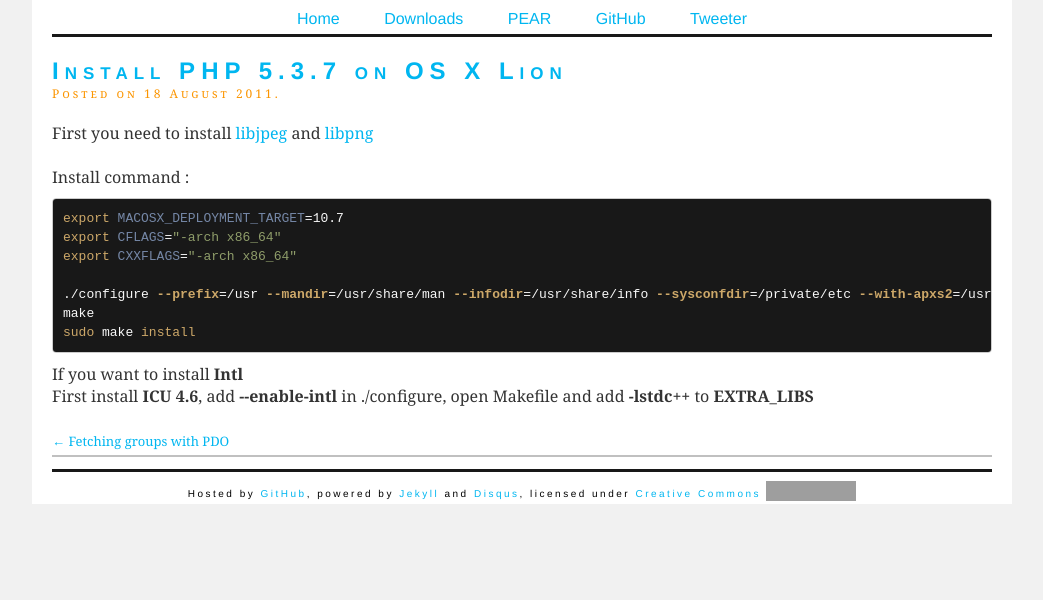
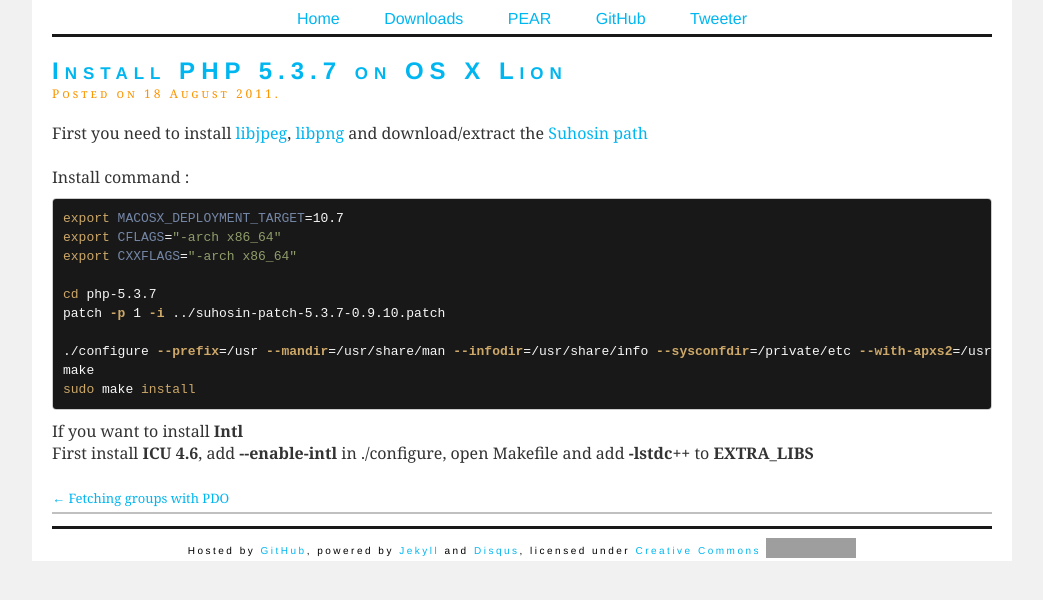
Before and after one commit to stealth35/stealth35.github.com, a Jekyll site: the page built from _posts/2011-08-18-install-php-5-3-7-on-osx-lion.html, in a window 1280 px wide. Shown: the top 600 px of the page, without its empty margins (118-1161 px from the left). Built offline with Jekyll 4.4.1, drawn with Linux system fonts in a browser that asks for light colours; nearby versions of some CDN libraries; comment, search, counter and statistics services are not loaded; grey boxes are pictures that could not be loaded.

Commit message:
Added Suhosin patch

```diff
--- a/_posts/2011-08-18-install-php-5-3-7-on-osx-lion.html
+++ b/_posts/2011-08-18-install-php-5-3-7-on-osx-lion.html
@@ -3,13 +3,16 @@
 title: Install PHP 5.3.7 on OS X Lion
 ---
 
-<p>First you need to install <a href="http://www.ijg.org/">libjpeg</a> and <a href="http://www.libpng.org/pub/png/libpng.html">libpng</a></p>
+<p>First you need to install <a href="http://www.ijg.org/">libjpeg</a>, <a href="http://www.libpng.org/pub/png/libpng.html">libpng</a> and download/extract the <a href="http://www.hardened-php.net/suhosin/download.html">Suhosin path</a></p>
 <br />
 <p>Install command :</p>
 {% highlight bash %}
 export MACOSX_DEPLOYMENT_TARGET=10.7
 export CFLAGS="-arch x86_64"
 export CXXFLAGS="-arch x86_64"
+
+cd php-5.3.7
+patch -p 1 -i ../suhosin-patch-5.3.7-0.9.10.patch
 
 ./configure --prefix=/usr --mandir=/usr/share/man --infodir=/usr/share/info --sysconfdir=/private/etc --with-apxs2=/usr/sbin/apxs --enable-cli --with-config-file-path=/etc --with-libxml-dir=/usr --with-openssl=/usr --with-kerberos=/usr --with-zlib=/usr --enable-bcmath --with-bz2=/usr --enable-calendar --with-curl=/usr --enable-dba --enable-exif --enable-ftp --with-gd --with-freetype-dir=/Developer/SDKs/MacOSX10.7.sdk/usr/X11 --with-jpeg-dir=/usr/local --with-png-dir=/usr/local --enable-gd-native-ttf --with-iodbc=/usr --with-ldap=/usr --with-ldap-sasl=/usr --with-libedit=/usr --enable-mbstring --enable-mbregex --with-mysql=mysqlnd --with-mysqli=mysqlnd --without-pear --with-pdo-mysql=mysqlnd --with-mysql-sock=/var/mysql/mysql.sock --with-readline=/usr --enable-shmop --with-snmp=/usr --enable-soap --enable-sockets --enable-sqlite-utf8 --enable-sysvmsg --enable-sysvsem --enable-sysvshm --with-tidy --enable-wddx --with-xmlrpc --with-iconv-dir=/usr --with-xsl=/usr --enable-zend-multibyte --enable-zip --with-pcre-regex --with-pgsql=/usr --with-pdo-pgsql=/usr
 make
```
